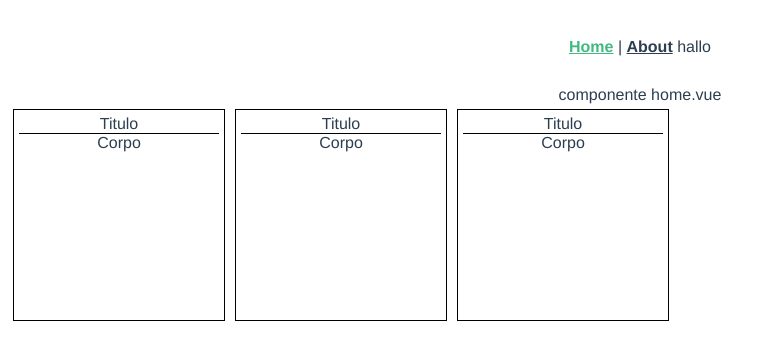
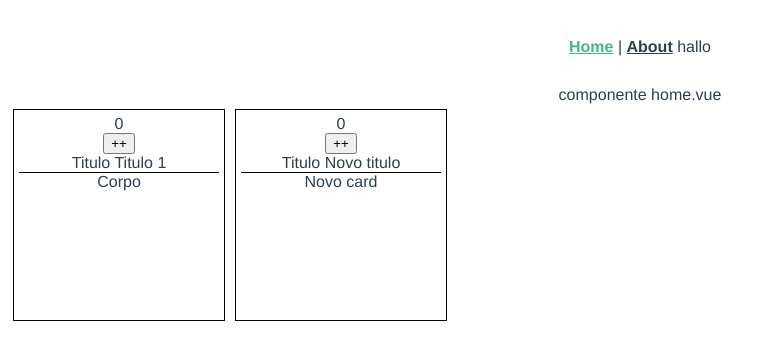
Before and after one commit to EnergY2407/Imersao-Vue, a Vue app: page / in a window 1280 px wide. Shown: the top 360 px of the page, without its empty margins (0-771 px from the left). Built offline with nearby package versions, Linux system fonts and the light colour scheme.

Commit message:
Outra metade da aula 2
tem erros diversos arrumar depois

```diff
--- a/src/components/card.vue
+++ b/src/components/card.vue
@@ -1,21 +1,48 @@
 <template>
-<div class="card" >
-  <div class="card-title">Titulo</div>
-  <div>Corpo</div>
+  <div class="card">
+    <div>{{a}}</div>
+    <button @click="clickHandler">++</button>
+    <div class="card-title">Titulo
+      {{ title }}
+    </div>
+    <div>{{ body }}</div>
   </div>
 </template>
 
 <script lang="ts">
-import { defineComponent } from 'vue';
+import { defineComponent, ref } from 'vue';
 
-export default defineComponent({});
+export default defineComponent({
+  props: {
+    title: { type: String, default: '' },
+    body: { type: String, default: '' },
+  },
+
+  // composition API
+  setup() {
+    const a = ref(0);
+
+    const clickHandler = (e: MouseEvent) => {
+      console.log(a.value);
+      a.value += 1;
+    };
+    return {
+      a,
+      clickHandler,
+    };
+  },
+});
 </script>
 <style scoped>
-.card{
-border:1px solid black;
-margin:5px;
-padding:5px;
-width:200px;
-height:200px
+.card {
+  border: 1px solid black;
+  margin: 5px;
+  padding: 5px;
+  width: 200px;
+  height: 200px;
+}
+
+.card-title {
+  border-bottom: 1px solid black;
 }
 </style>
--- a/src/views/Home.vue
+++ b/src/views/Home.vue
@@ -1,38 +1,23 @@
 <template>
-<div class="home">
-  componente home.vue
-<div style="display:flex">
-  <div class="card" >
-  <div style="border-bottom: 1px solid black">Titulo</div>
-  <div>Corpo</div>
+  <div class="home">
+    componente home.vue
+    <div style="display: flex; flex-wrap: wrap">
+<card title="Titulo 1" body="Corpo"/>
+<card title="Novo titulo" body="Novo card"/>
   </div>
-     <div class="card" >
-  <div style="border-bottom: 1px solid black">Titulo</div>
-  <div>Corpo</div>
   </div>
-     <div class="card" >
-  <div style="border-bottom: 1px solid black">Titulo</div>
-  <div>Corpo</div>
-  </div>
-</div>
-</div>
 </template>
 
 <script lang="ts">
 import { defineComponent } from 'vue';
 
+import Card from '@/components/Card.vue';
+
 export default defineComponent({
   components: {
+    Card,
   },
 });
 </script>
 <style scoped>
-.card{
-border:1px solid black;
-margin:5px;
-padding:5px;
-width:200px;
-height:200px
-}
-
 </style>
```
